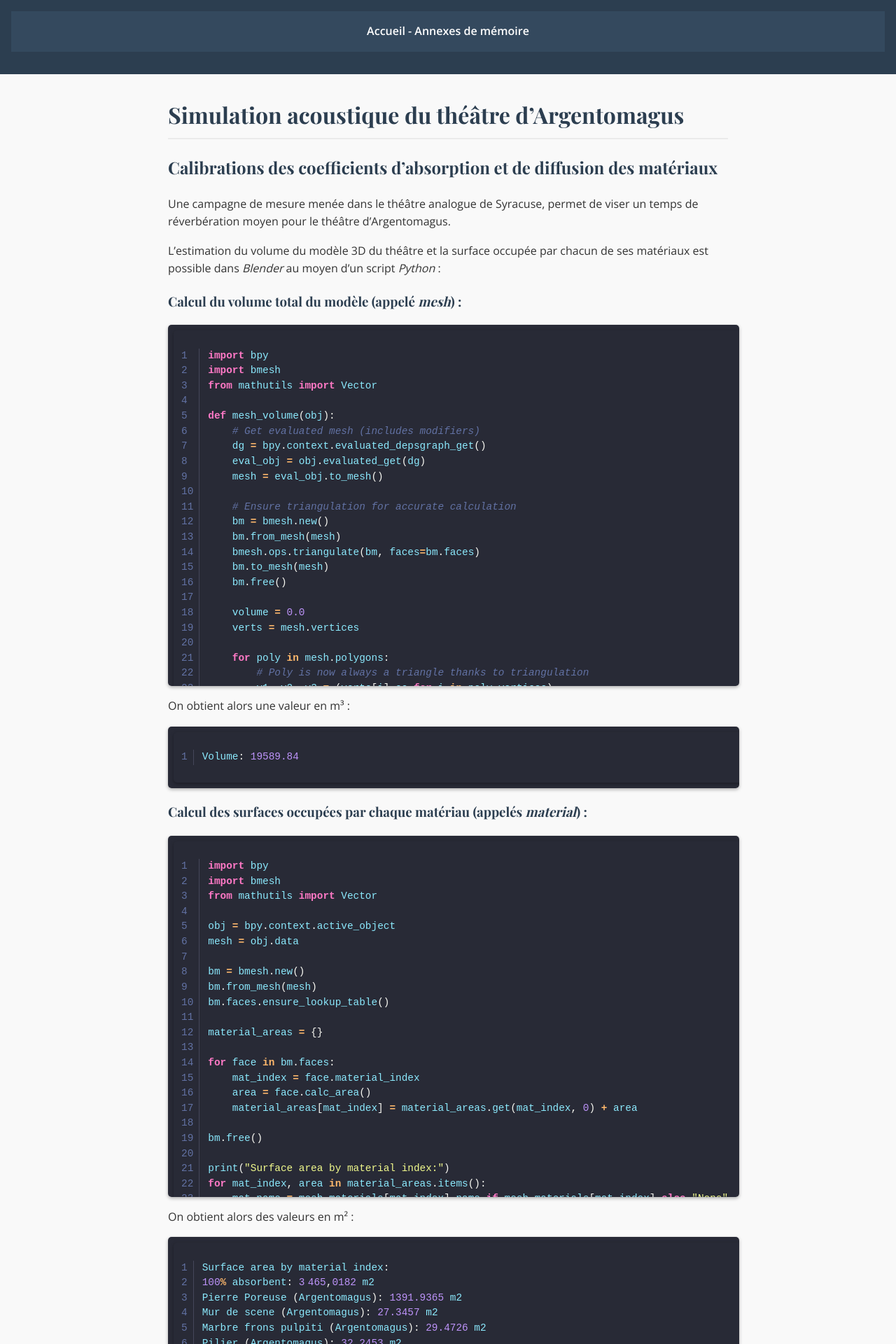
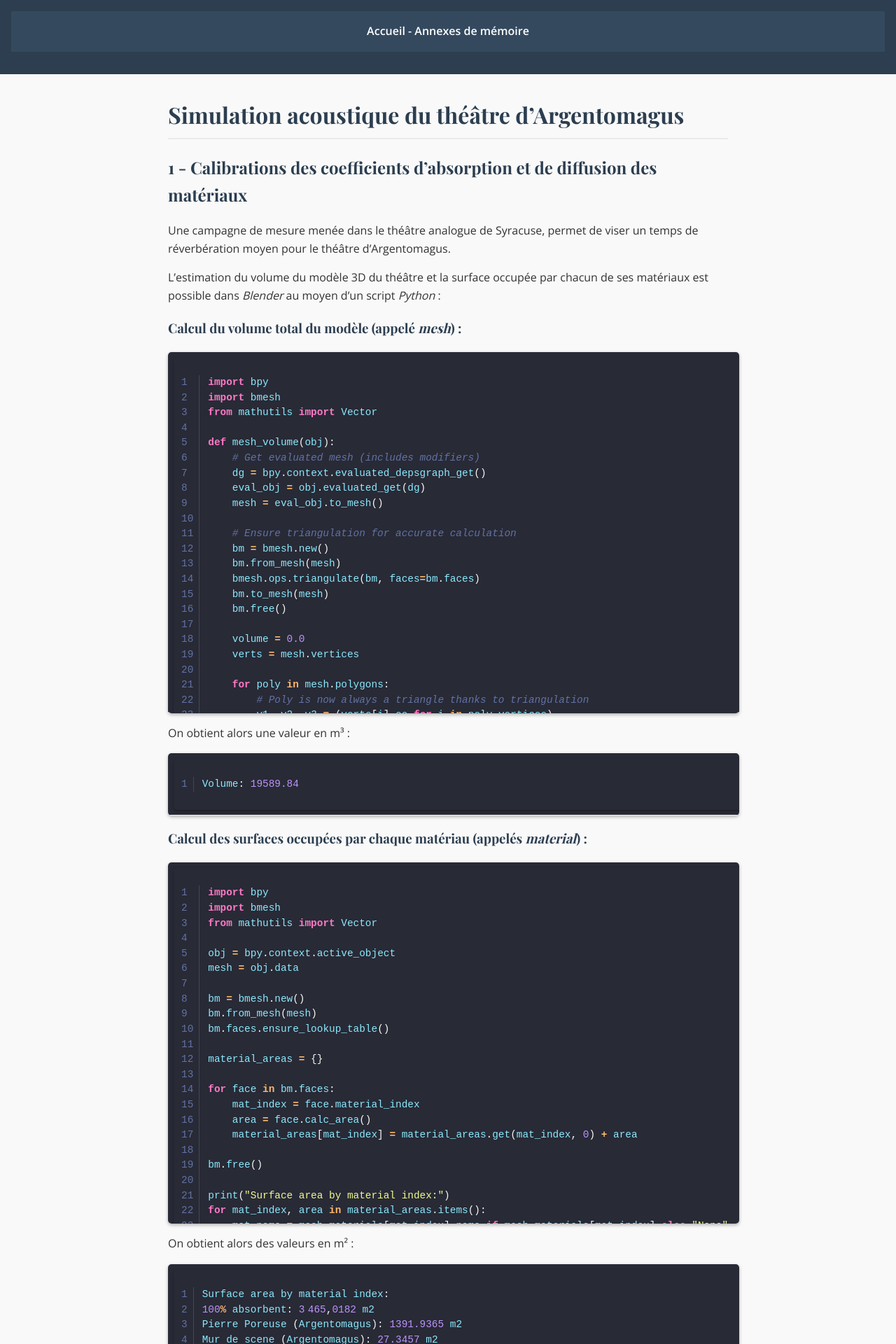
Before and after one commit to agathekowalski/ensll_memoire_p2026, a Jekyll site: the page built from simulations/index.md, in a window 1280 px wide. Shown: the top 1920 px of the page at 70% size. Built offline with Jekyll 4.4.1, drawn with Linux system fonts in a browser that asks for light colours; some of the changed text lies outside the part shown.

Commit message:
Update index.md

```diff
--- a/simulations/index.md
+++ b/simulations/index.md
@@ -5,7 +5,7 @@ title: Simulation acoustique
 ---
 # Simulation acoustique du théâtre d'Argentomagus
 
-## Calibrations des coefficients d'absorption et de diffusion des matériaux
+## 1 - Calibrations des coefficients d'absorption et de diffusion des matériaux
 Une campagne de mesure menée dans le théâtre analogue de Syracuse, permet de viser un temps
 de réverbération moyen pour le théâtre d'Argentomagus.
 
```
Also changed, not shown: other parts of simulations/index.md (+6 -0 lines).
